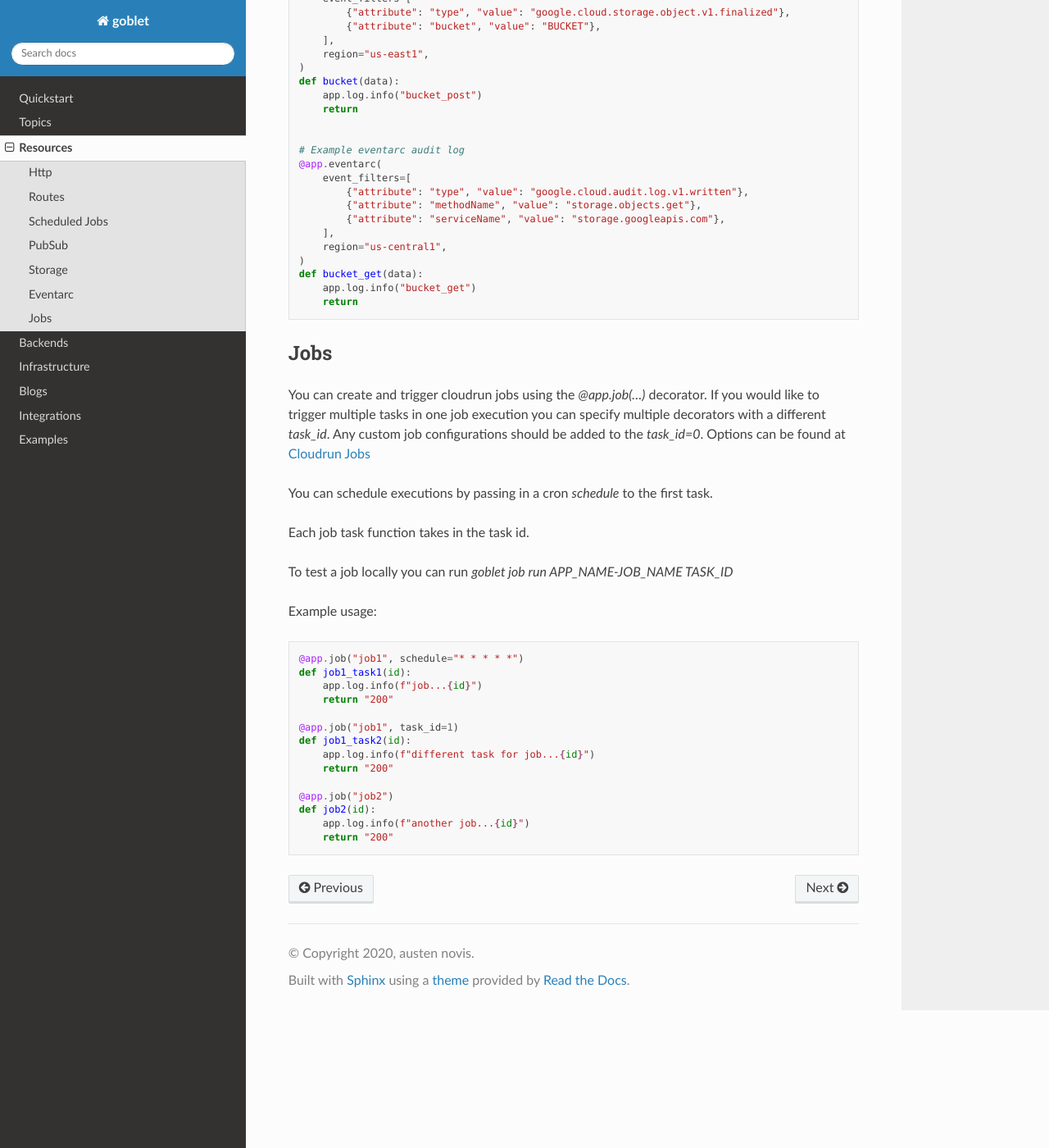
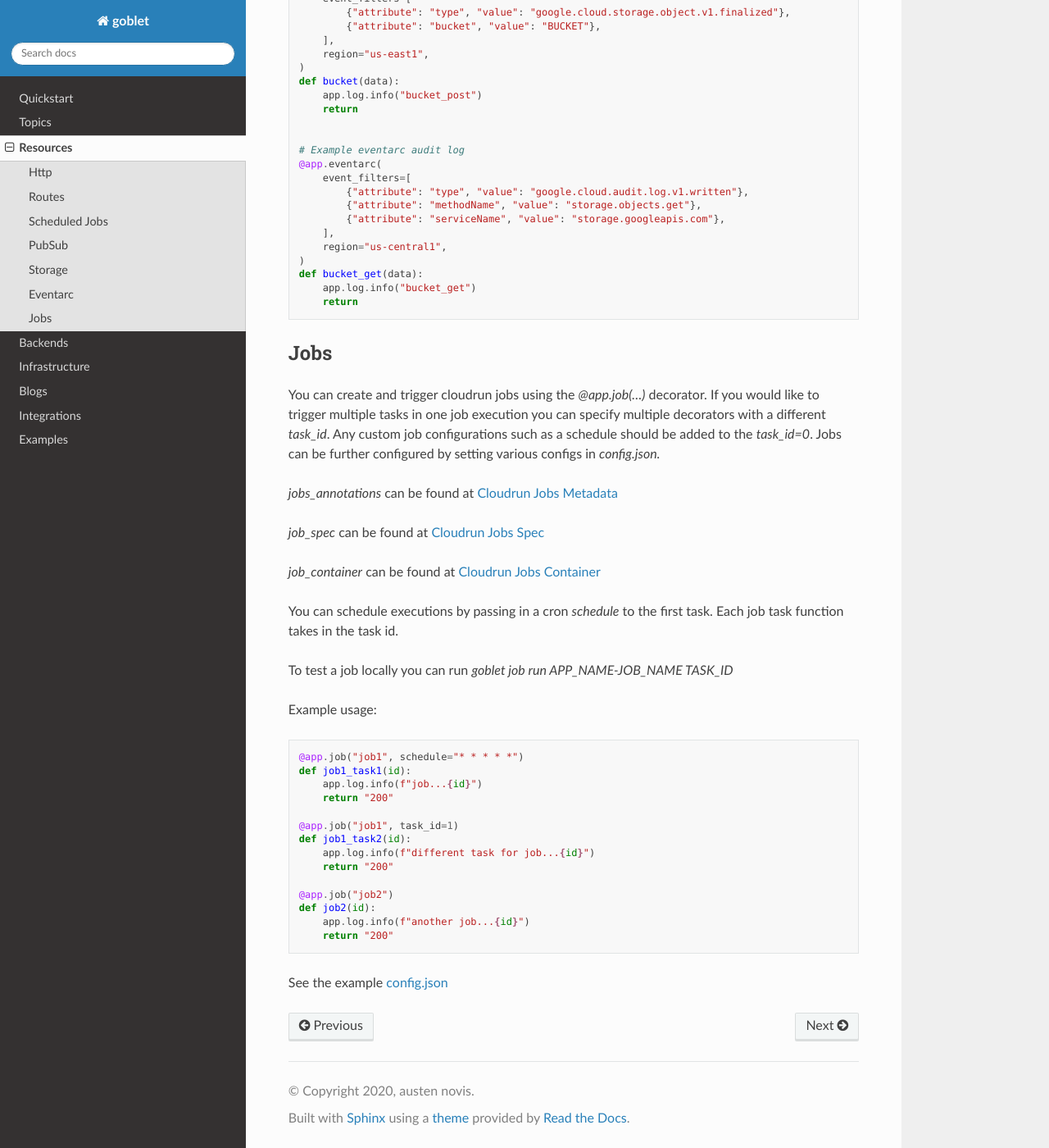
Before and after one commit to goblet/goblet, a Sphinx documentation site: the page built from docs/source/resources.rst, in a window 1280 px wide and 1400 px high, scrolled down 5045 px. Shown: the whole window at 82% size. Built offline with Sphinx 7.4.7 and the Read the Docs theme 2.0.0, drawn with Linux system fonts in a browser that asks for light colours.

```diff
--- a/docs/source/resources.rst
+++ b/docs/source/resources.rst
@@ -272,12 +272,16 @@ Jobs
 ^^^^
 
 You can create and trigger cloudrun jobs using the `@app.job(...)` decorator. If you would like to trigger multiple tasks in one job execution
-you can specify multiple decorators with a different `task_id`. Any custom job configurations should be added to the `task_id=0`. Options can be found at
-`Cloudrun Jobs  <https://cloud.google.com/static/run/docs/reference/rest/v1/namespaces.jobs#ExecutionTemplateSpec>`__
+you can specify multiple decorators with a different `task_id`. Any custom job configurations such as a schedule should be added to the `task_id=0`. Jobs can be further configured
+by setting various configs in `config.json.`
 
-You can schedule executions by passing in a cron `schedule` to the first task.
+`jobs_annotations` can be found at `Cloudrun Jobs Metadata  <https://cloud.google.com/run/docs/reference/rest/v1/ObjectMeta>`__
 
-Each job task function takes in the task id.
+`job_spec` can be found at `Cloudrun Jobs Spec  <https://cloud.google.com/run/docs/reference/rest/v1/TaskSpec>`__
+
+`job_container` can be found at `Cloudrun Jobs Container  <https://cloud.google.com/run/docs/reference/rest/v1/Container>`__
+
+You can schedule executions by passing in a cron `schedule` to the first task. Each job task function takes in the task id.
 
 To test a job locally you can run `goblet job run APP_NAME-JOB_NAME TASK_ID`
 
@@ -299,3 +303,5 @@ Example usage:
     def job2(id):
         app.log.info(f"another job...{id}")
         return "200"
+
+See the example `config.json <https://github.com/goblet/goblet/blob/main/examples/example_cloudrun_job/config.json>`__
--- a/goblet/__version__.py
+++ b/goblet/__version__.py
@@ -1,4 +1,4 @@
-VERSION = (0, 9, 0)
+VERSION = (0, 9, 1)
 
 
 __version__ = ".".join(map(str, VERSION))
```
Also changed, not shown: 2 other files.
